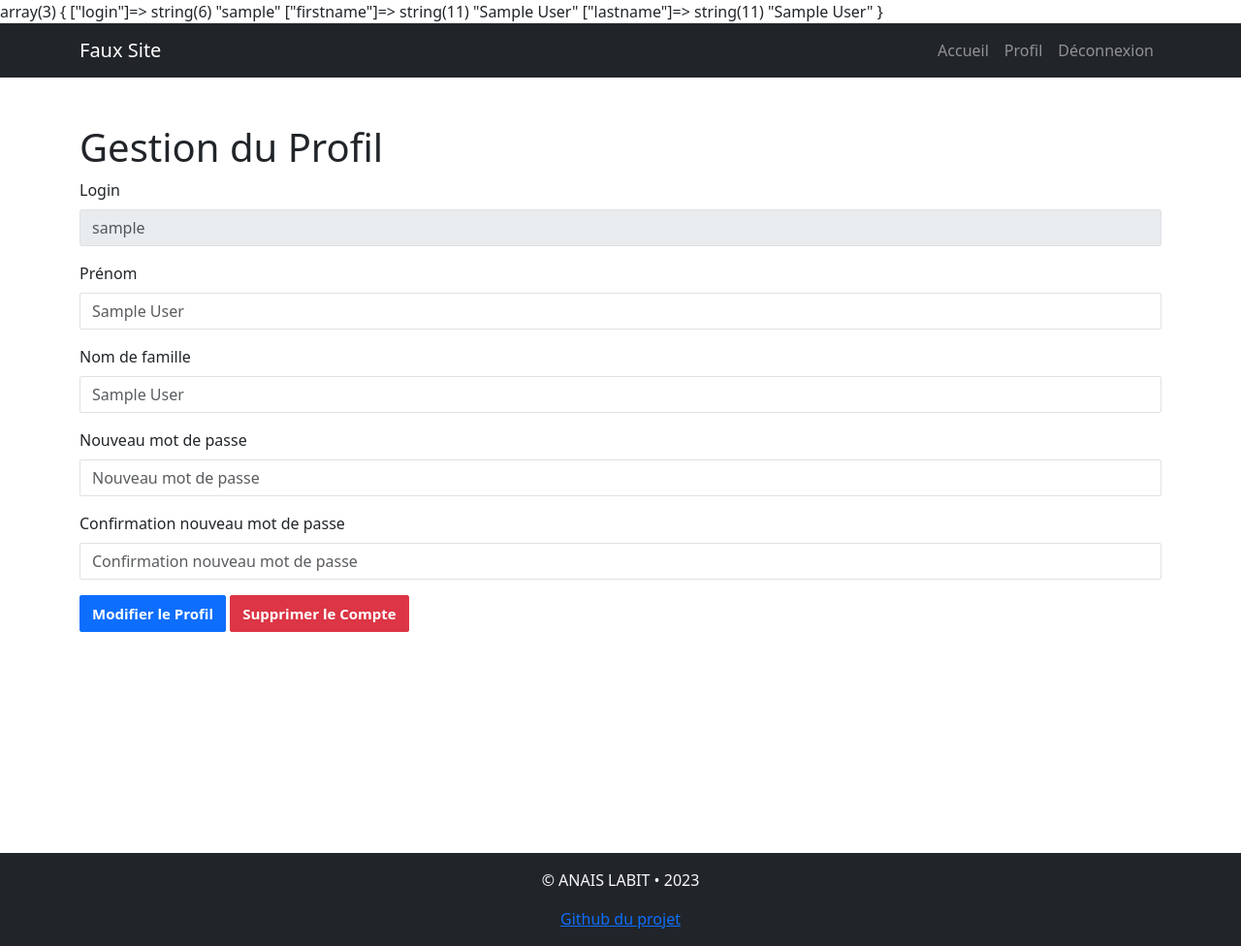
After one commit to anais-labit/module-connexion-b2, a PHP site: page /View/profil.php in a window 1280 px wide. The commit adds this page. Shown: the whole page at 97% size. Run offline with PHP 8.4, Linux system fonts and the light colour scheme; the visitor is signed in with stand-in values (Sample User, id 1); some libraries are stand-ins or nearby versions.

Commit message:
récupération des infos user, mise en place des sessions et leurs valeurs, page gestion du profil avec les infos

```diff
--- a/View/connexion.php
+++ b/View/connexion.php
@@ -7,8 +7,7 @@ use App\Controllers\UserController;
 
 if (isset($_POST['submitForm'])) {
     $connexion = new UserController();
-    $connexion->checkIfUserExists($_POST['login'], $_POST['password']);
-    $_SESSION['login'] = $_POST['login'];
+    $connexion->logIn($_POST['login'], $_POST['password']);
     die();
 }
 ?>
@@ -38,7 +37,7 @@ if (isset($_POST['submitForm'])) {
 
                 <div class="form-group">
                     <label for="login" id="login"></label>
-                    <input type="text" name="login" class="form-control" placeholder="Login" required="required" autocomplete="off">
+                    <input type="text" name="login" class="form-control" value="<?= isset($_SESSION['login']) ? $_SESSION['login'] : ''; ?>" placeholder="Login" required="required" autocomplete="off">
                 </div>
                 <div class="form-group">
                     <label for="password" id="password"></label>
--- a/View/includes/header.php
+++ b/View/includes/header.php
@@ -9,18 +9,17 @@
                 <li class="nav-item">
                     <a class="nav-link" href="index.php">Accueil</a>
                 </li>
-                <?php if (isset($_SESSION['login'])) { ?>
-                    <li id="logOut" class=" nav-item">
-                        <a class=" nav-link" href="index.php?logOut">Déconnexion</a>
-                    </li>
-                    <li class="nav-item">
-                        <a class="nav-link" href="./profil.php">Profil</a>
-                    </li>
-                <?php } else { ?>
-                    <li class="nav-item">
-                        <a class="nav-link" href="./connexion.php">Connexion</a>
-                    </li>
-                <?php  } ?>
+                <li class="nav-item">
+                    <a class="nav-link" href="<?= isset($_SESSION['login']) ? './profil.php' : './connexion.php' ?>">
+                        <?= isset($_SESSION['login']) ? 'Profil' : 'Connexion' ?>
+                    </a>
+                </li>
+                <li id="logOut" class="nav-item">
+                    <?php if (isset($_SESSION['login'])) : ?>
+                        <a class="nav-link" href="index.php?logOut">Déconnexion</a>
+                    <?php endif; ?>
+                </li>
+
             </ul>
         </div>
     </div>
--- a/View/javascript/login.js
+++ b/View/javascript/login.js
@@ -22,7 +22,10 @@ async function displayLoginMessage() {
       const container = document.querySelector("#message");
       container.textContent = jsonResponse.message;
 
-      // document.location.assign(profil.php);
+      setTimeout(function () {
+        window.location.href = "index.php";
+      }, 2000);
+
     });
   } catch (error) {
     console.error("Une erreur s'est produite :", error);
--- a/View/javascript/register.js
+++ b/View/javascript/register.js
@@ -21,6 +21,10 @@ async function displayRegisterMessage() {
 
       const container = document.querySelector("#message");
       container.textContent = jsonResponse.message;
+
+      setTimeout(function () {
+        window.location.href = "connexion.php";
+      }, 2000);
     });
   } catch (error) {
     console.error("Une erreur s'est produite :", error);
--- /dev/null
+++ b/View/profil.php
@@ -0,0 +1,90 @@
+<?php
+session_start();
+require_once '../config.php';
+require_once '../vendor/autoload.php';
+
+use App\Controllers\UserController;
+
+if (isset($_POST['submitForm'])) {
+    // $connexion = new UserController();
+    // $connexion->logIn($_POST['login'], $_POST['password']);
+    // die();
+}
+
+var_dump($_SESSION);
+?>
+
+
+<!DOCTYPE html>
+<html lang="fr">
+
+<head>
+    <meta charset="UTF-8">
+    <meta name="viewport" content="width=device-width, initial-scale=1.0">
+    <link rel="stylesheet" href="https://maxcdn.bootstrapcdn.com/bootstrap/4.3.1/css/bootstrap.min.css">
+    <link href="https://cdn.jsdelivr.net/npm/bootstrap@5.5.0/dist/css/bootstrap.min.css" rel="stylesheet">
+    <link rel="stylesheet" href="./css/style.css">
+    <script defer src="./javascript/login.js"></script>
+    <title>Profil</title>
+</head>
+
+<header class="gl-header"> <?php include './includes/header.php' ?></header>
+
+<body>
+    <div class="page">
+        <div class="container mt-5">
+            <h1>Gestion du Profil</h1>
+            <form>
+                <div class="mb-3">
+                    <label for="login" class="form-label">Login</label>
+                    <input type="text" class="form-control" id="login" placeholder="<?= $_SESSION['login'] ?>" readonly>
+                </div>
+                <div class="mb-3">
+                    <label for="firstname" class="form-label">Prénom</label>
+                    <input type="text" class="form-control" id="firstname" placeholder="<?= $_SESSION['firstname'] ?>">
+                </div>
+                <div class="mb-3">
+                    <label for="lastname" class="form-label">Nom de famille</label>
+                    <input type="text" class="form-control" id="lastname" placeholder="<?= $_SESSION['lastname'] ?>">
+                </div>
+                <div class="mb-3">
+                    <label for="password" class="form-label">Nouveau mot de passe</label>
+                    <input type="password" class="form-control" id="password" placeholder="Nouveau mot de passe">
+                </div>
+                <div class="mb-3">
+                    <label for="password" class="form-label">Confirmation nouveau mot de passe</label>
+                    <input type="password" class="form-control" id="confPassword" placeholder="Confirmation nouveau mot de passe">
+                </div>
+                <button type="submit" class="btn btn-primary">Modifier le Profil</button>
+                <button type="button" class="btn btn-danger" data-bs-toggle="modal" data-bs-target="#deleteAccountModal">Supprimer le Compte</button>
+            </form>
+        </div>
+
+        <!-- Modal de confirmation de suppression de compte -->
+        <div class="modal fade" id="deleteAccountModal" tabindex="-1" aria-labelledby="deleteAccountModalLabel" aria-hidden="true">
+            <div class="modal-dialog">
+                <div class="modal-content">
+                    <div class="modal-header">
+                        <h5 class="modal-title" id="deleteAccountModalLabel">Confirmation de la suppression du compte</h5>
+                        <button type="button" class="btn-close" data-bs-dismiss="modal" aria-label="Close"></button>
+                    </div>
+                    <div class="modal-body">
+                        Êtes-vous sûr de vouloir supprimer votre compte ? Cette action est irréversible.
+                    </div>
+                    <div class="modal-footer">
+                        <button type="button" class="btn btn-secondary" data-bs-dismiss="modal">Annuler</button>
+                        <button type="button" class="btn btn-danger">Supprimer</button>
+                    </div>
+                </div>
+            </div>
+        </div>
+
+        <!-- Inclure la bibliothèque Bootstrap JavaScript (optionnel) -->
+    </div>
+    <footer class="bg-dark text-light text-center py-3">
+        <?php include './includes/footer.php'; ?></footer>
+
+    <script src="https://cdn.jsdelivr.net/npm/bootstrap@5.5.0/dist/js/bootstrap.min.js"></script>
+</body>
+
+</html>
```
Also changed, not shown: View/index.php (+2 -12 lines), src/Controllers/UserController.php (+19 -4 lines), src/Models/UserModel.php (+7 -7 lines), View/inscription.php (line endings or trailing spaces).
